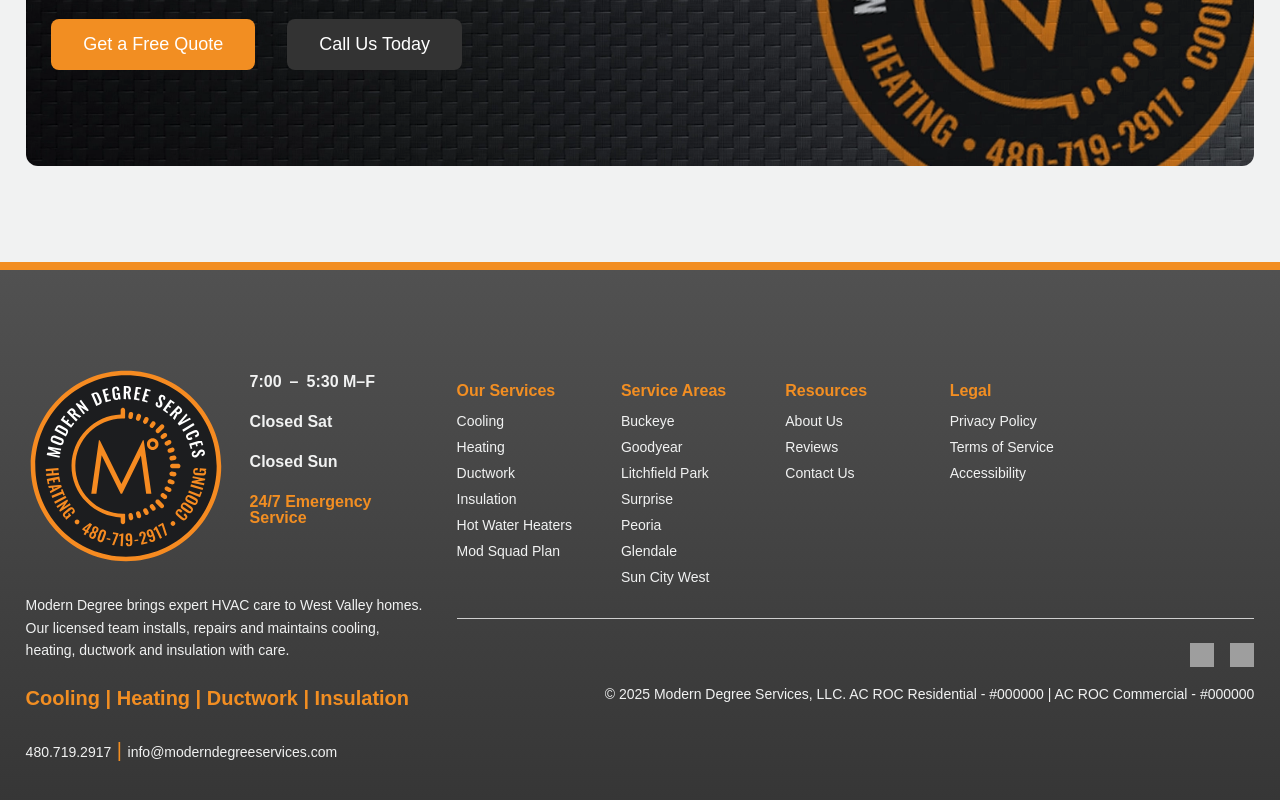
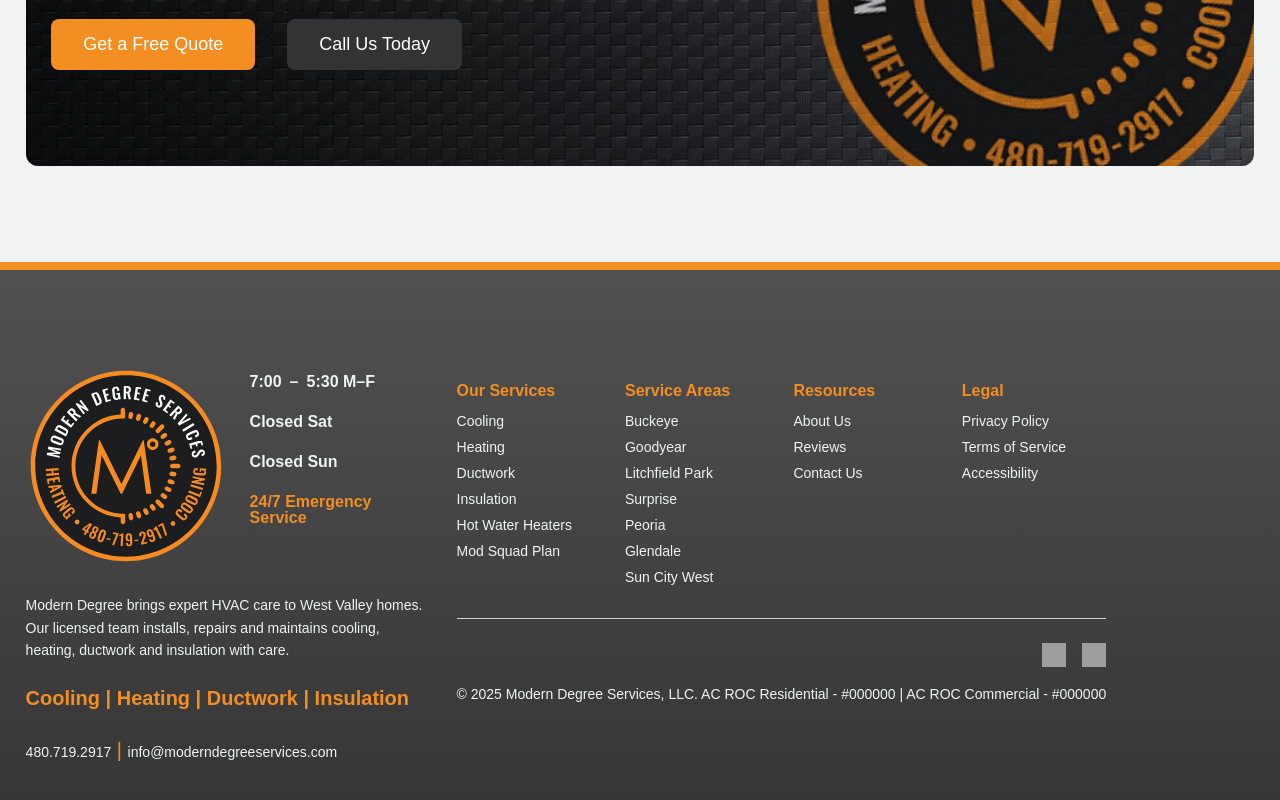
Before and after one commit to bfuller7141/Modern-Degree, an Astro site: page / in a window 1280 px wide. Shown: the part 5495-6295 px from the top of the page. Built offline with nearby package versions, Linux system fonts and the light colour scheme; Astro itself is replaced by a stand-in of ours; grey boxes are pictures that could not be loaded; a web font is replaced by a local one.

Commit message:
Update FooterMain.astro

```diff
--- a/src/components/FooterMain.astro
+++ b/src/components/FooterMain.astro
@@ -111,10 +111,12 @@
     display: grid;
     grid-template-columns: 1fr 2fr;
     gap: 2rem;
+    justify-content: space-between;
   }
   .footer-left,
   .footer-right {
     box-sizing: border-box;
+    width: fit-content;
   }
   .footer-right {
     display: flex;
```
